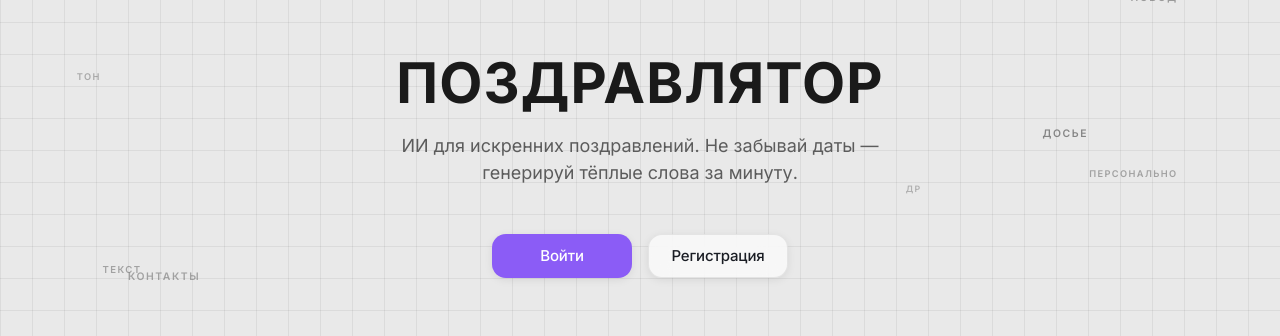
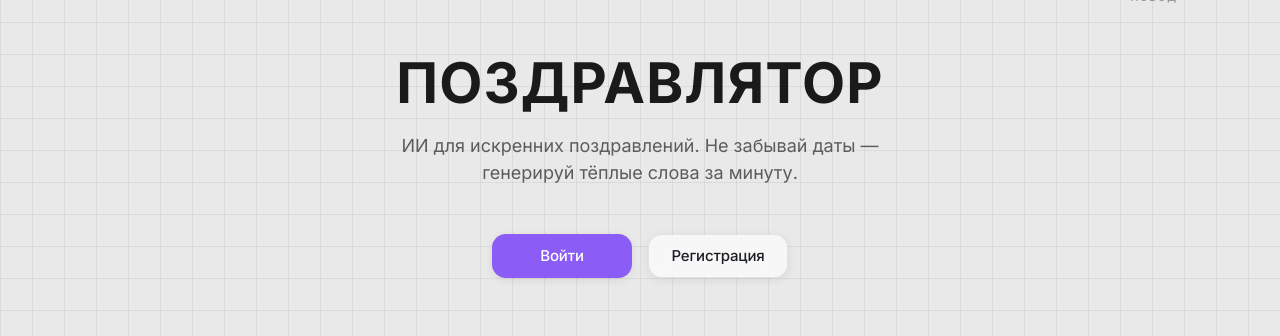
Before and after one commit to tattianaart21/Pozdravlator-2000, a React (Vite) app in the folder pozdravlyator/: page / in a window 1280 px wide. Shown: the part 234-570 px from the top of the page. Built offline with nearby package versions, Linux system fonts and the light colour scheme; no server answers.

Commit message:
Главная: убраны подписи фона, перекрывавшие текст на мобильной

```diff
--- a/pozdravlyator/src/pages/Landing.css
+++ b/pozdravlyator/src/pages/Landing.css
@@ -84,17 +84,11 @@
 }
 
 .landing__grid-annot--1 { top: 18%; left: 12%; }
-.landing__grid-annot--2 { top: 45%; right: 15%; }
 .landing__grid-annot--3 { bottom: 22%; left: 20%; }
 .landing__grid-annot--4 { top: 8%; right: 22%; opacity: 0.5; font-size: 0.6rem; }
 .landing__grid-annot--5 { top: 28%; right: 8%; opacity: 0.55; }
-.landing__grid-annot--6 { top: 62%; left: 8%; opacity: 0.5; font-size: 0.6rem; }
 .landing__grid-annot--7 { top: 75%; right: 20%; opacity: 0.55; }
-.landing__grid-annot--8 { bottom: 35%; left: 10%; opacity: 0.5; }
-.landing__grid-annot--9 { top: 38%; left: 6%; opacity: 0.45; font-size: 0.58rem; }
 .landing__grid-annot--10 { bottom: 12%; right: 12%; opacity: 0.55; font-size: 0.6rem; }
-.landing__grid-annot--11 { top: 52%; right: 28%; opacity: 0.4; font-size: 0.55rem; }
-.landing__grid-annot--12 { bottom: 48%; right: 8%; opacity: 0.5; font-size: 0.58rem; }
 
 .landing__hero {
   position: relative;
--- a/pozdravlyator/src/pages/Landing.jsx
+++ b/pozdravlyator/src/pages/Landing.jsx
@@ -28,17 +28,11 @@ export function Landing() {
 
       <div className="landing__grid" aria-hidden="true">
         <span className="landing__grid-annot landing__grid-annot--1">ДАТЫ</span>
-        <span className="landing__grid-annot landing__grid-annot--2">ДОСЬЕ</span>
         <span className="landing__grid-annot landing__grid-annot--3">ИИ</span>
         <span className="landing__grid-annot landing__grid-annot--4">КАЛЕНДАРЬ</span>
         <span className="landing__grid-annot landing__grid-annot--5">ПОВОД</span>
-        <span className="landing__grid-annot landing__grid-annot--6">ТЕКСТ</span>
         <span className="landing__grid-annot landing__grid-annot--7">НАПОМИНАНИЯ</span>
-        <span className="landing__grid-annot landing__grid-annot--8">КОНТАКТЫ</span>
-        <span className="landing__grid-annot landing__grid-annot--9">ТОН</span>
         <span className="landing__grid-annot landing__grid-annot--10">ПОЗДРАВЛЕНИЯ</span>
-        <span className="landing__grid-annot landing__grid-annot--11">ДР</span>
-        <span className="landing__grid-annot landing__grid-annot--12">ПЕРСОНАЛЬНО</span>
       </div>
 
       <header className="landing__hero">
```
